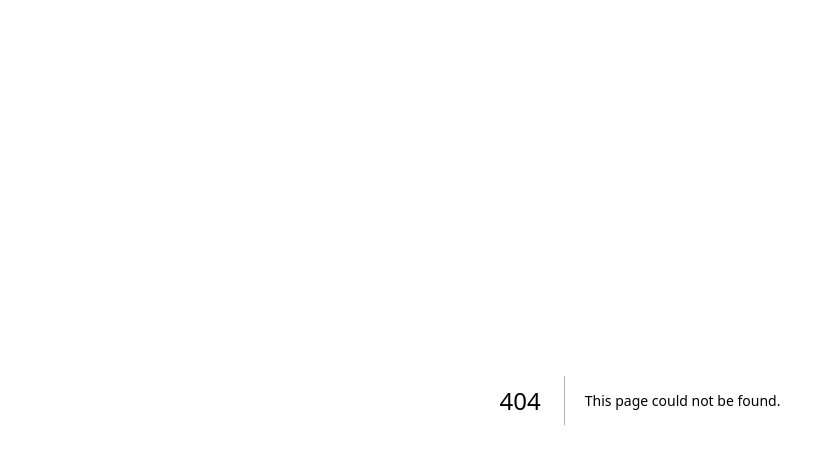
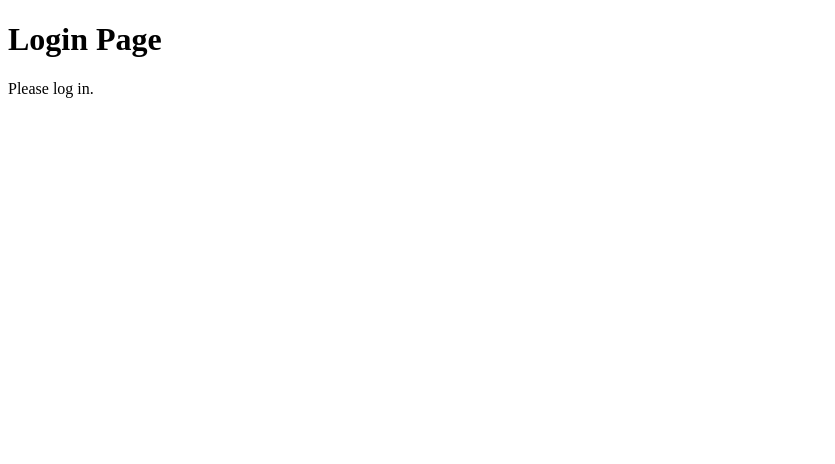
Before and after one commit to kharvirakesh/Ecommerce-WebApp, a Next.js app in the folder ecommerce-webapp/: page /login in a window 1280 px wide. Before the commit this address had no page. Shown: the top 464 px of the page, without its empty margins (0-835 px from the left). Built offline with nearby package versions, Linux system fonts and the light colour scheme.

Commit message:
FEAT : login page boilerplate code added

```diff
--- /dev/null
+++ b/ecommerce-webapp/src/interfaces/user.interface.ts
@@ -0,0 +1,6 @@
+export interface User {
+  id: number;
+  username: string;
+  email: string;
+  // Add more properties as needed
+}
--- /dev/null
+++ b/ecommerce-webapp/src/pages/login/index.tsx
@@ -0,0 +1,34 @@
+import { User } from '@/interfaces/user.interface';
+import { GetServerSideProps, GetServerSidePropsContext } from 'next';
+import { ParsedUrlQuery } from 'querystring';
+
+interface LoginProps {
+  user: User | null;
+}
+
+const LoginPage: React.FC<LoginProps> = ({ user }) => {
+  return (
+    <div>
+      <h1>Login Page</h1>
+      {user ? (
+        <p>Welcome, {user.username}!</p>
+      ) : (
+        <p>Please log in.</p>
+      )}
+    </div>
+  );
+};
+
+export const getServerSideProps: GetServerSideProps<LoginProps> = async (
+  context: GetServerSidePropsContext<ParsedUrlQuery>
+) => {
+  // Implement your authentication logic here
+  // For example, check the user's session or fetch data from an API
+  const user: User | null = null /* Your authentication logic here */;
+
+  return {
+    props: { user },
+  };
+};
+
+export default LoginPage;
```
